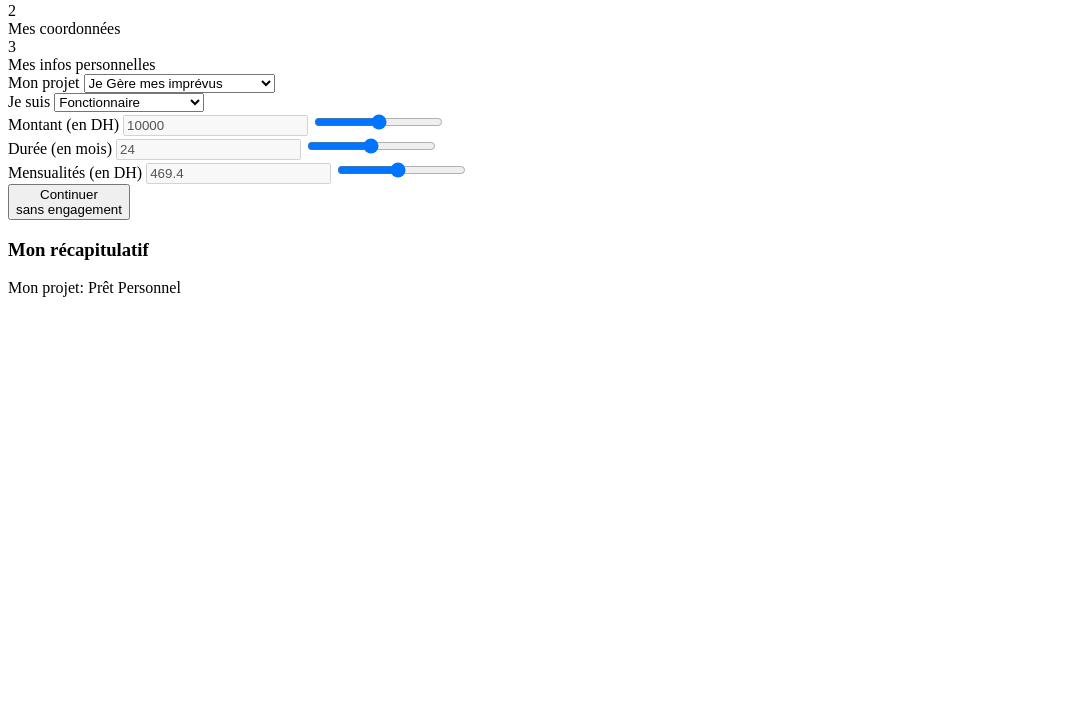
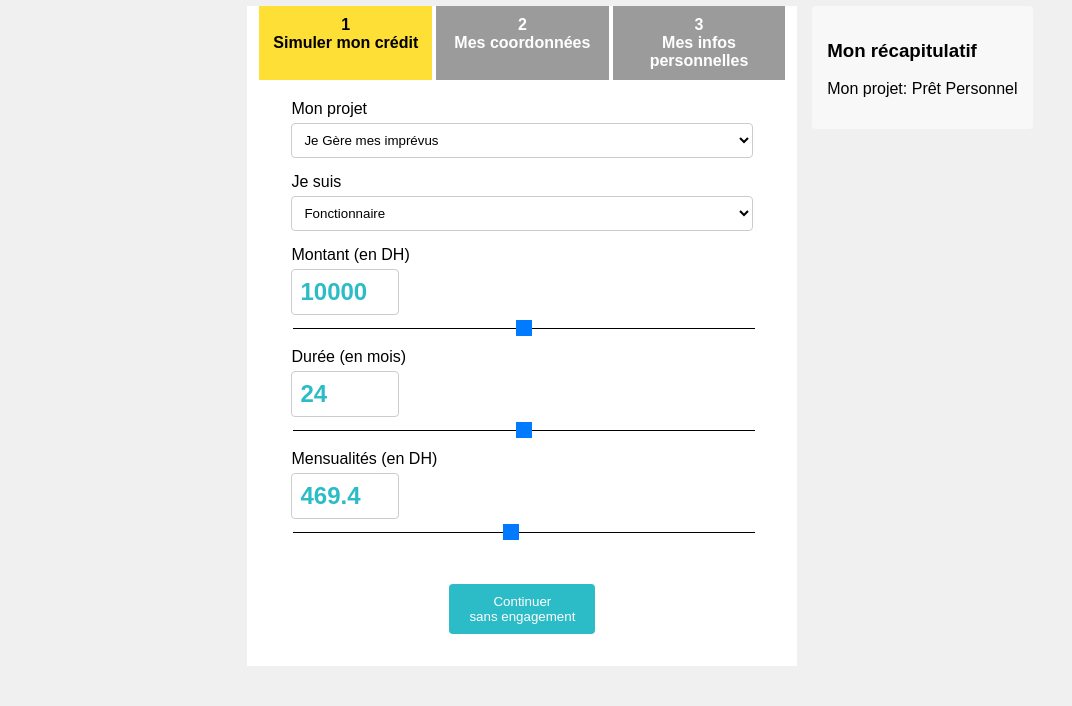
Before and after one commit to AymaneTech/bank-loan-simulation, a website built with Vite: page frontend/src/index.html in a window 1280 px wide. Shown: the part 114-820 px from the top of the page, without its empty margins (0-1072 px from the left). Built offline with nearby package versions, Linux system fonts and the light colour scheme.

Commit message:
add the styles

```diff
--- a/frontend/src/styles/sass/index.scss
+++ b/frontend/src/styles/sass/index.scss
@@ -1 +1,147 @@
-$primary-color: #3498db;
+// Variables
+$primary-color: #007bff;
+$secondary-color: #2CBCC7;
+$background-color: #f0f0f0;
+$active-step-color: #FDDF35;
+
+body {
+    font-family: Arial, sans-serif;
+    margin: 0;
+    padding: 20px;
+    background-color: $background-color;
+}
+
+.container {
+    max-width: 800px;
+    margin: 0 auto;
+    padding: 20px;
+    border-radius: 5px;
+
+    .credit-container {
+        display: flex;
+        justify-content: space-around;
+        align-items: start;
+
+        .process {
+            background: #fff;
+            padding: 0 12px;
+        }
+    }
+}
+
+h1 {
+    color: #333;
+    text-align: center;
+}
+
+.steps {
+    display: flex;
+    gap: 4px;
+    margin-bottom: 20px;
+
+    .step {
+        flex: 1;
+        padding: 10px;
+        text-align: center;
+        background-color: #9B9B9B;
+        color: white;
+        font-weight: 600;
+
+        &.active {
+            background-color: $active-step-color;
+            color: #000;
+        }
+    }
+}
+
+.form {
+    padding: 0 32px;
+
+    .form-group {
+        margin-bottom: 15px;
+
+        label {
+            display: block;
+            margin-bottom: 5px;
+        }
+
+        select,
+        input[type="number"] {
+            width: 100%;
+            padding: 8px;
+            border: 1px solid #ccc;
+            border-radius: 4px;
+            background: #fff;
+        }
+
+        input[type=number]::-webkit-inner-spin-button,
+        input[type=number]::-webkit-outer-spin-button {
+            -webkit-appearance: none;
+        }
+
+        input[type=number] {
+            -moz-appearance: textfield;
+            margin: 0;
+            width: 90px !important;
+            color: $secondary-color;
+            font-weight: 800;
+            font-size: 24px;
+        }
+
+        .slider {
+            width: 100%;
+        }
+    }
+}
+
+.submit-btn-parent {
+    display: flex;
+    justify-content: center;
+    align-items: center;
+
+    .submit-btn {
+        background-color: $secondary-color;
+        color: white;
+        padding: 10px 20px;
+        border: none;
+        border-radius: 4px;
+        cursor: pointer;
+        margin: 32px 0;
+    }
+}
+
+.recap {
+    background-color: #f8f8f8;
+    padding: 15px;
+    border-radius: 4px;
+}
+
+input[type="range"] {
+    -webkit-appearance: none;
+    appearance: none;
+    width: 100%;
+    background: #000;
+    height: 1px;
+}
+
+input[type="range"]::-webkit-slider-thumb {
+    -webkit-appearance: none;
+    height: 16px;
+    width: 16px;
+    background: #007bff;
+    cursor: pointer;
+}
+
+input[type="range"]::-moz-range-thumb {
+    height: 16px;
+    width: 16px;
+    background: #007bff;
+    cursor: pointer;
+}
+
+input[type="range"]::-ms-thumb {
+    height: 16px;
+    width: 16px;
+    background: #007bff;
+    cursor: pointer;
+}
```
Also changed, not shown: frontend/src/styles/css/index.css, 1 other file.
